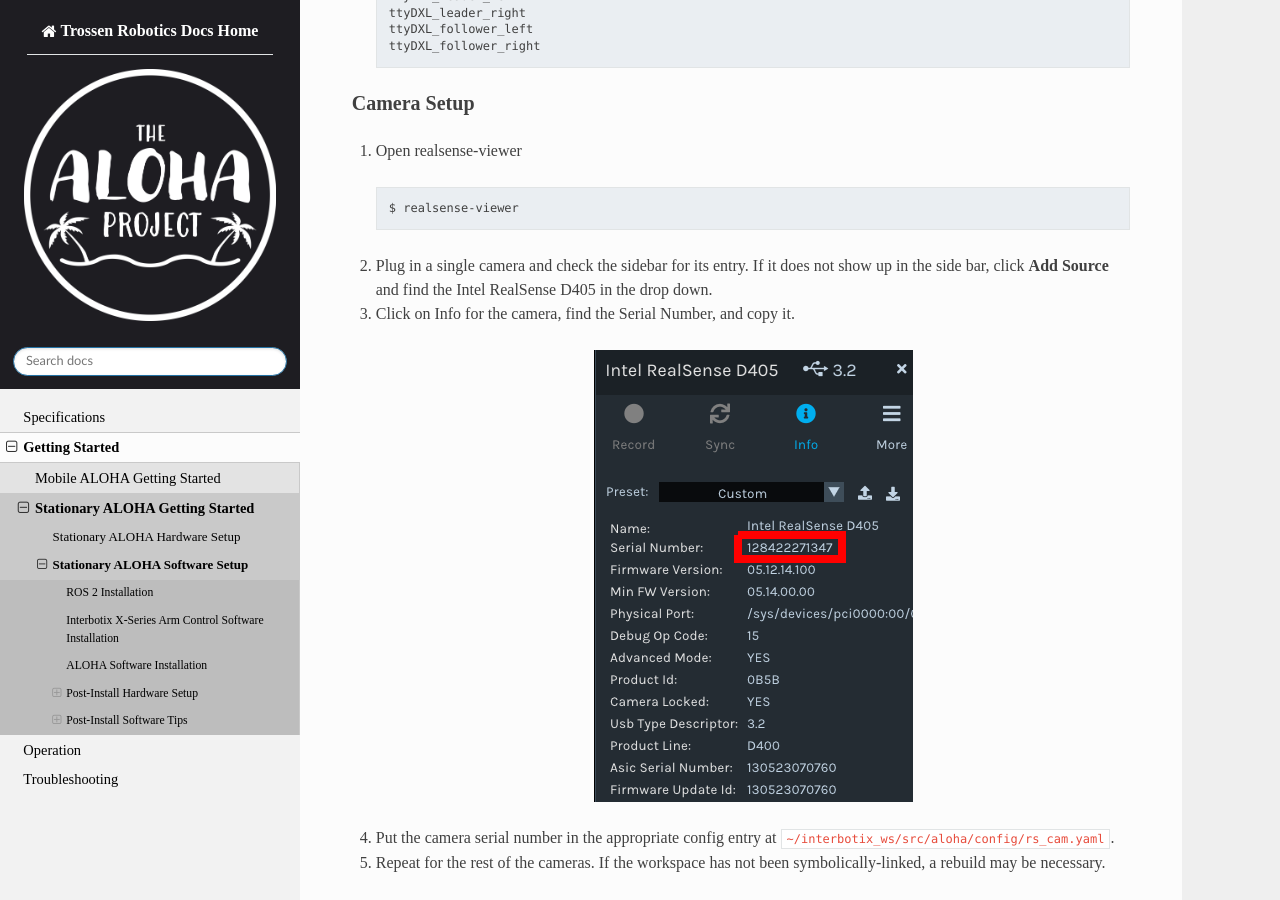
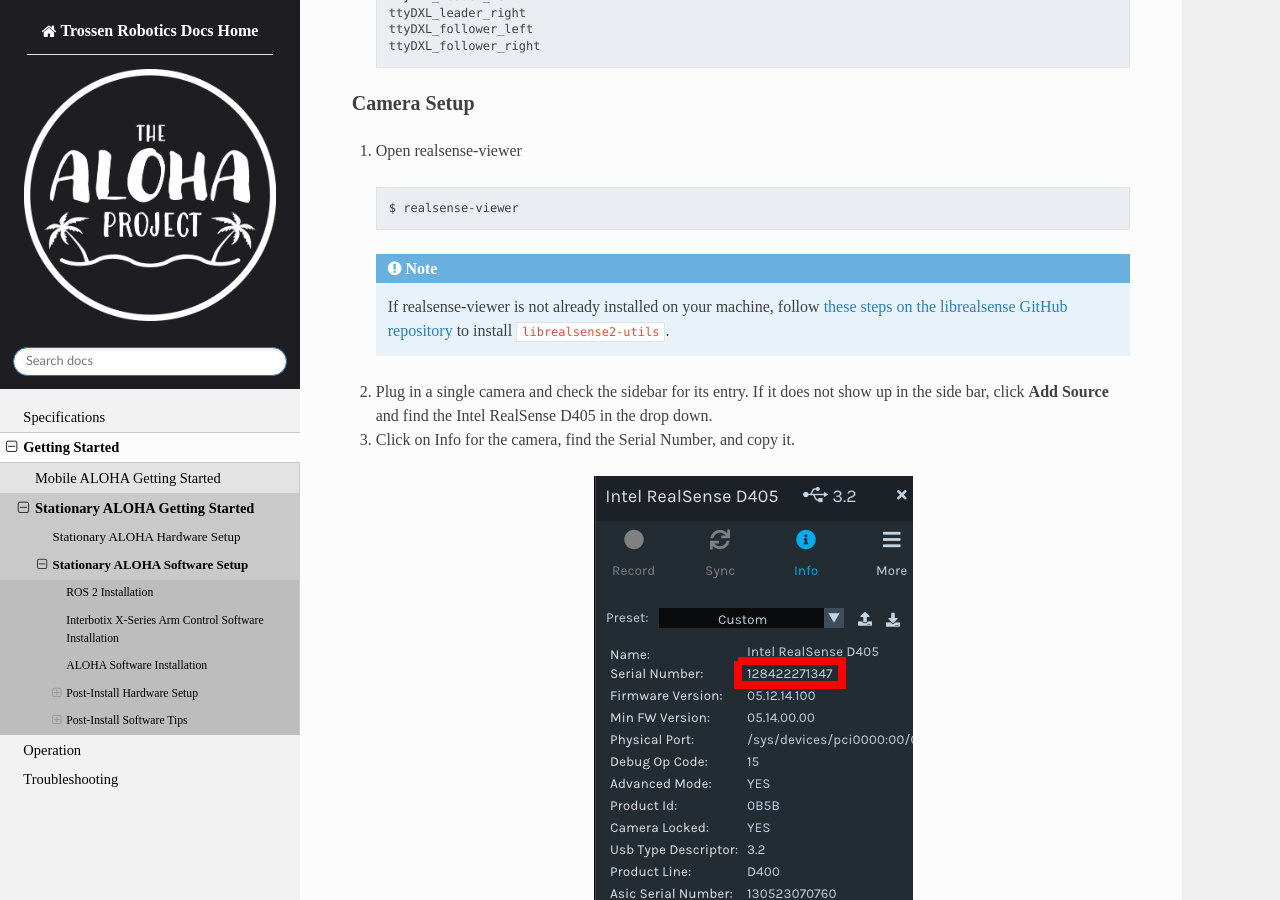
Before and after one commit to TrossenRobotics/aloha_docs, a Sphinx documentation site: the page built from docs/getting_started/stationary/software_setup.rst, in a window 1280 px wide and 900 px high, scrolled down 3306 px. Built offline with Sphinx 7.4.7 and the Read the Docs theme 2.0.0, drawn with Linux system fonts in a browser that asks for light colours; some web fonts are replaced.

Commit message:
All librealsense installation steps

```diff
--- a/docs/getting_started/mobile/software_setup.rst
+++ b/docs/getting_started/mobile/software_setup.rst
@@ -185,6 +185,12 @@
 
     $ realsense-viewer
 
+  .. note::
+
+    If realsense-viewer is not already installed on your machine, follow `these steps on the librealsense GitHub repository`_ to install ``librealsense2-utils``.
+
+.. _`these steps on the librealsense GitHub repository`: https://github.com/IntelRealSense/librealsense/blob/master/doc/distribution_linux.md
+
 2.  Plug in a single camera and check the sidebar for its entry.
     If it does not show up in the side bar, click **Add Source** and find the Intel RealSense D405 in the drop down.
 
--- a/docs/getting_started/stationary/software_setup.rst
+++ b/docs/getting_started/stationary/software_setup.rst
@@ -173,6 +173,12 @@
 
     $ realsense-viewer
 
+  .. note::
+
+    If realsense-viewer is not already installed on your machine, follow `these steps on the librealsense GitHub repository`_ to install ``librealsense2-utils``.
+
+.. _`these steps on the librealsense GitHub repository`: https://github.com/IntelRealSense/librealsense/blob/master/doc/distribution_linux.md
+
 2.  Plug in a single camera and check the sidebar for its entry.
     If it does not show up in the side bar, click **Add Source** and find the Intel RealSense D405 in the drop down.
 
```
